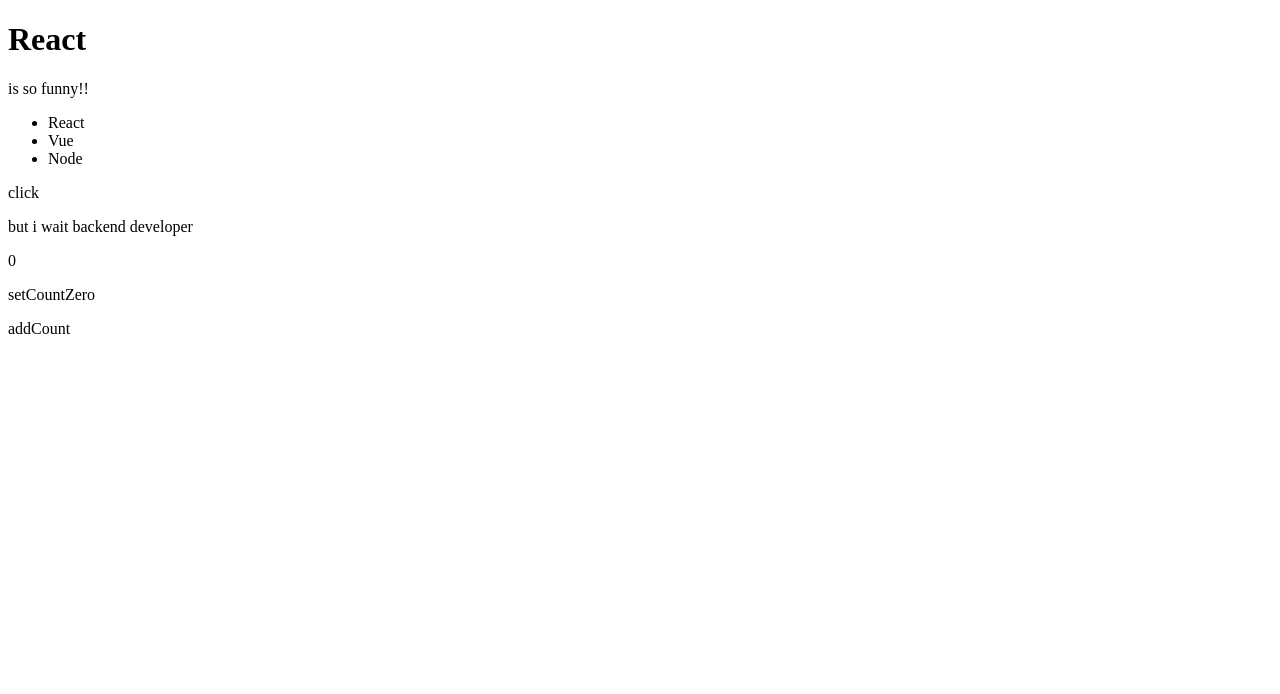
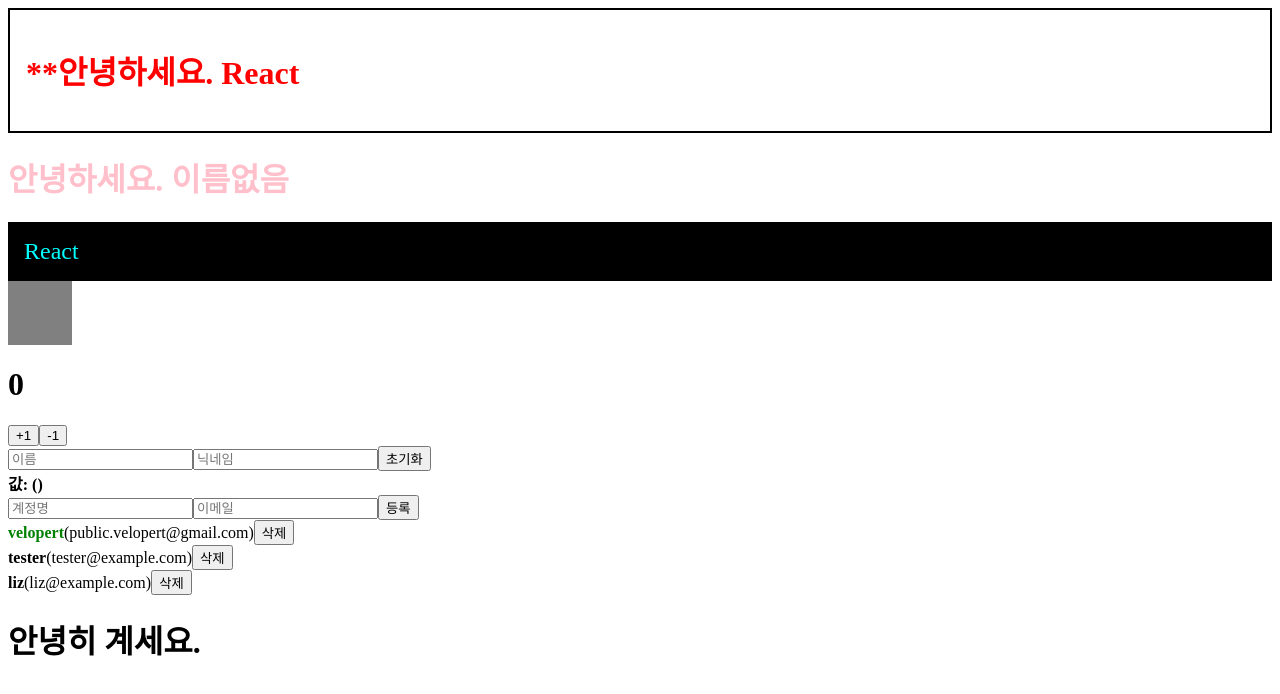
Before and after one commit to dc-choi/react-study, a React (Create React App) app: page / in a window 1280 px wide. Shown: the top 694 px of the page. Built offline with nearby package versions, Linux system fonts and the light colour scheme.

Commit message:
밸로퍼트님의 모던 리액트 강의 수강
강의를 수강하고 유저의 CRUD하는 부분까지 학습하였습니다. (15번)

```diff
--- a/src/App.js
+++ b/src/App.js
@@ -1,20 +1,119 @@
-import Header from './component/Header';
-import Body from './component/Body';
-import Footer from './component/Footer';
+import React, { useState, useRef } from 'react';
+
+import Hello from './component/Hello';
+import Bye from './component/Bye';
+import Wrapper from './component/Wrapper';
+import Counter from './component/Counter';
+import InputSample from './component/InputSample';
+import UserList from './component/UserList';
+import CreateUser from './component/CreateUser';
+
+import './style/App.css'
 
 function App() {
-    const result = [
-        { id: 1, name: 'React' },
-        { id: 2, name: 'Vue' },
-        { id: 3, name: 'Node' },
-    ];
+    const name = 'React';
+
+    const style = {
+        backgroundColor: 'black',
+        color: 'aqua',
+        fontSize: 24, // 기본 단위 px
+        padding: '1rem' // 다른 단위 사용 시 문자열로 설정
+    };
+
+    const [ users, setUsers ] = useState([
+        {
+            id: 1,
+            username: 'velopert',
+            email: 'public.velopert@gmail.com',
+            active: true
+        },
+        {
+            id: 2,
+            username: 'tester',
+            email: 'tester@example.com',
+            active: false
+        },
+        {
+            id: 3,
+            username: 'liz',
+            email: 'liz@example.com',
+            active: false
+        }
+    ]);
+
+    const [inputs, setInputs] = useState({
+        username: '',
+        email: ''
+    });
+
+    const { username, email } = inputs;
+
+    const nextId = useRef(users.length + 1);
+    const onCreate = () => {
+        const user = {
+            id: nextId.current,
+            username,
+            email
+        };
+        /**
+         * 객체의 불변성을 위해서 기존 객체를 직접 수정하면 안됨.
+         */
+        setUsers([...users, user]); // 1. ...연산자를 사용해서 기존 객체를 복사 후 새 배열을 생성함.
+        // setUsers(users.concat(user)); // 2, concat()은 기존 배열을 수정하지 않고 새로운 원소가 추가된 새 배열을 생성함.
+
+        setInputs({
+            username: '',
+            email: ''
+        });
+
+        nextId.current += 1;
+    };
+
+    const onRemove = id => {
+        // user.id 가 파라미터로 일치하지 않는 원소만 추출해서 새로운 배열을 만듬
+        // = user.id 가 id 인 것을 제거함
+        setUsers(users.filter(user => user.id !== id));
+    };
+
+    const onToggle = id => {
+        setUsers(
+            users.map(user =>
+                user.id === id ? { ...user, active: !user.active } : user
+            )
+        );
+    };
+
+    const onChange = e => {
+        const { name, value } = e.target;
+        setInputs({
+            ...inputs,
+            [name]: value
+        });
+    };
 
     return (
-        <div>
-            <Header title='React' />
-            <Body content='is so funny!!' result={result} />
-            <Footer content='but i wait backend developer' />
-        </div>
+        <>
+            <Wrapper>
+                { /** 리액트에서의 주석 */ }
+                { /** isSpecial의 값을 생략하면 true */ }
+                <Hello name={name} color="red" isSpecial={true}
+                    // 열리는 태그에서 주석이 가능
+                />
+            </Wrapper>
+            <Hello color="pink"/>
+            <div style={style}>{name}</div>
+            <div className="gray-box"></div>
+            <Counter />
+            <InputSample />
+            <CreateUser
+                username={username}
+                email={email}
+                onChange={onChange}
+                onCreate={onCreate}
+            />
+            <UserList users={users} onRemove={onRemove} onToggle={onToggle} />
+            <Bye />
+        </>
     );
 }
 
--- a/src/component/Body.js
+++ /dev/null
@@ -1,21 +0,0 @@
-function Body(props) {
-    const list = props.result.map((item) => {
-        return <li id={item.id} key={item.id}>{item.name}</li>;
-    });
-
-    return (
-        <div>
-            <p>{props.content}</p>
-            <ul onClick={(event) => {
-                event.preventDefault();
-                alert(event.target.id);
-            }}>{list}</ul>
-            <p onClick={(event) => {
-                event.preventDefault();
-                alert('click');
-            }}>click</p>
-        </div>
-    );
-}
-
-export default Body;
--- /dev/null
+++ b/src/component/Bye.js
@@ -0,0 +1,11 @@
+import React from "react";
+
+function Bye() {
+    return (
+        <>
+            <h1>안녕히 계세요.</h1>
+        </>
+    )
+}
+
+export default Bye;
--- /dev/null
+++ b/src/component/Counter.js
@@ -0,0 +1,25 @@
+import React, { useState } from "react";
+
+function Counter() {
+    // 컴포넌트에서 동적인 값을 상태라고 부름.
+    // 리액트에서는 이 상태를 useState라는 함수로 관리함.
+    const [ number, setNumber ] = useState(0); // 비 구조화 할당으로 간결하게 표현함.
+
+    const add = () => {
+        setNumber(prevNumber => prevNumber  + 1);
+    };
+
+    const remove = () => {
+        setNumber(prevNumber => prevNumber - 1);
+    };
+
+    return (
+        <>
+            <h1>{number}</h1>
+            <button onClick={add}>+1</button>
+            <button onClick={remove}>-1</button>
+        </>
+    )
+}
+
+export default Counter;
--- /dev/null
+++ b/src/component/CreateUser.js
@@ -0,0 +1,23 @@
+import React from 'react';
+
+function CreateUser({ username, email, onChange, onCreate }) {
+    return (
+        <div>
+            <input
+            name="username"
+                placeholder="계정명"
+                onChange={onChange}
+                value={username}
+            />
+            <input
+                name="email"
+                placeholder="이메일"
+                onChange={onChange}
+                value={email}
+            />
+            <button onClick={onCreate}>등록</button>
+        </div>
+    );
+}
+
+export default CreateUser;
--- a/src/component/Footer.js
+++ /dev/null
@@ -1,23 +0,0 @@
-import { useState } from "react";
-
-function Footer(props) {
-    const [ count, setCount ] = useState(0);
-    const [ content, setCotent ] = useState(props.content);
-
-    return (
-        <footer>
-            <p onClick={() => {
-                setCotent(`i want to be a fullstack developer`);
-            }}>{content}</p>
-            <p>{count}</p>
-            <p onClick={() => {
-                setCount(0);
-            }}>setCountZero</p>
-            <p onClick={() => {
-                setCount(count + 1);
-            }}>addCount</p>
-        </footer>
-    );
-}
-
-export default Footer;
--- a/src/component/Header.js
+++ /dev/null
@@ -1,9 +0,0 @@
-function Header(props) {
-    return (
-        <div>
-            <h1>{props.title}</h1>
-        </div>
-    )
-}
-
-export default Header;
--- /dev/null
+++ b/src/component/Hello.js
@@ -0,0 +1,23 @@
+import React from "react";
+
+// 상위 컴포넌트에서 넘겨주는 값.
+// 비 구조화 할당을 통해서 간결하게 작성 가능.
+function Hello(props) { // { name, color }
+    // Fragment를 사용하여 별도의 엘리먼트로 사용하지 않음.
+    return (
+        <>
+            <h1 style={{ color: props.color}}>
+                { props.isSpecial ? '*' : null }
+                { props.isSpecial && '*' }
+                안녕하세요. {props.name}
+            </h1>
+        </>
+    )
+}
+
+// defaultProps이다. 상위 컴포넌트에서 props를 설정해주지 않았을 때 사용됨.
+Hello.defaultProps = {
+    name: '이름없음'
+}
+
+export default Hello;
--- /dev/null
+++ b/src/component/InputSample.js
@@ -0,0 +1,49 @@
+import React, { useState, useRef } from 'react';
+
+function InputSample() {
+    const [ inputs, setInputs ] = useState({
+        name: '',
+        nickname: ''
+    });
+
+    const nameInput = useRef(); // ref 객체를 만든다.
+
+    const { name, nickname } = inputs;
+
+    const onChange = (e) => {
+        const { value, name } = e.target; // 우선 e.target 에서 name 과 value 를 추출
+        /**
+         * 만약 inputs[name] = value 이런식으로 기존 상태를 직접 수정하게 되면 값이 바뀌어도 리렌더링이 되지 않음.
+         * 이런 작업을 불변성을 지킨다고 표현하고 이 불변성을 지켜야지만 리액트 컴포넌트에서 상태가 업데이트됨을 감지할 수 있고 이에 따라 필요한 리렌더링이 진행됨.
+         *
+         * 결론적으로 리액트에서 객체를 업데이트하게 될 때에는 기존 객체를 직접 수정하면 안되고, 새로운 객체를 만들어서, 새 객체에 변화를 주어야 함.
+         */
+        setInputs({
+            ...inputs, // 기존의 input 객체를 복사한 뒤
+            [name]: value // name 키를 가진 값을 value 로 설정
+        });
+    };
+
+    const onReset = () => {
+        setInputs({
+            name: '',
+            nickname: ''
+        });
+        nameInput.current.focus();
+    };
+
+    return (
+        // input의 상태를 관리할 때는 input 태그안의 값도 같이 관리해야 함.
+        // DOM을 직접 관리해야하는경우 ref를 사용해서 해당 DOM을 가르키도록 한다.
+        <div>
+            <input name="name" placeholder="이름" onChange={onChange} value={name} ref={nameInput} />
+            <input name="nickname" placeholder="닉네임" onChange={onChange} value={nickname}/>
+            <button onClick={onReset}>초기화</button>
+            <div>
+                <b>값: {name} ({nickname})</b>
+            </div>
+        </div>
+    );
+}
+
+export default InputSample;
--- /dev/null
+++ b/src/component/UserList.js
@@ -0,0 +1,33 @@
+import React from "react";
+
+function User({ user, onRemove, onToggle }) {
+    return (
+        <div>
+            <b
+                style={{
+                    cursor: 'pointer',
+                    color: user.active ? 'green' : 'black'
+                }}
+                onClick={() => onToggle(user.id)}
+            >
+                {user.username}
+            </b>
+            <span>({user.email})</span>
+            <button onClick={() => onRemove(user.id)}>삭제</button>
+        </div>
+    );
+}
+
+function UserList({ users, onRemove, onToggle }) {
+    return (
+        <>
+            {users.map(user => (
+                // key를 두는 것이 배열의 수정이 일어날 경우 리렌더링이 효율적으로 된다고 함.
+                // key가 지정되지 않으면 배열 전부의 수정이 일어나지만, key가 지정되면 key에 해당하는 원소만 없앰.
+                <User user={user} key={user.id} onRemove={onRemove} onToggle={onToggle} />
+            ))}
+        </>
+    );
+}
+
+export default UserList;
--- /dev/null
+++ b/src/component/Wrapper.js
@@ -0,0 +1,18 @@
+import React from 'react';
+
+// 상위 컴포넌트에서 넘겨주는 컴포넌트를 출력함.
+function Wrapper(props) {
+    const style = {
+        border: '2px solid black',
+        padding: '16px',
+    };
+
+    return (
+        // 상위 컴포넌트에서 넘겨주는 컴포넌트를 출력함.
+        <div style={style}>
+            {props.children}
+        </div>
+    )
+}
+
+export default Wrapper;
--- /dev/null
+++ b/src/style/App.css
@@ -0,0 +1,5 @@
+.gray-box {
+    background: gray;
+    width: 64px;
+    height: 64px;
+}
```
